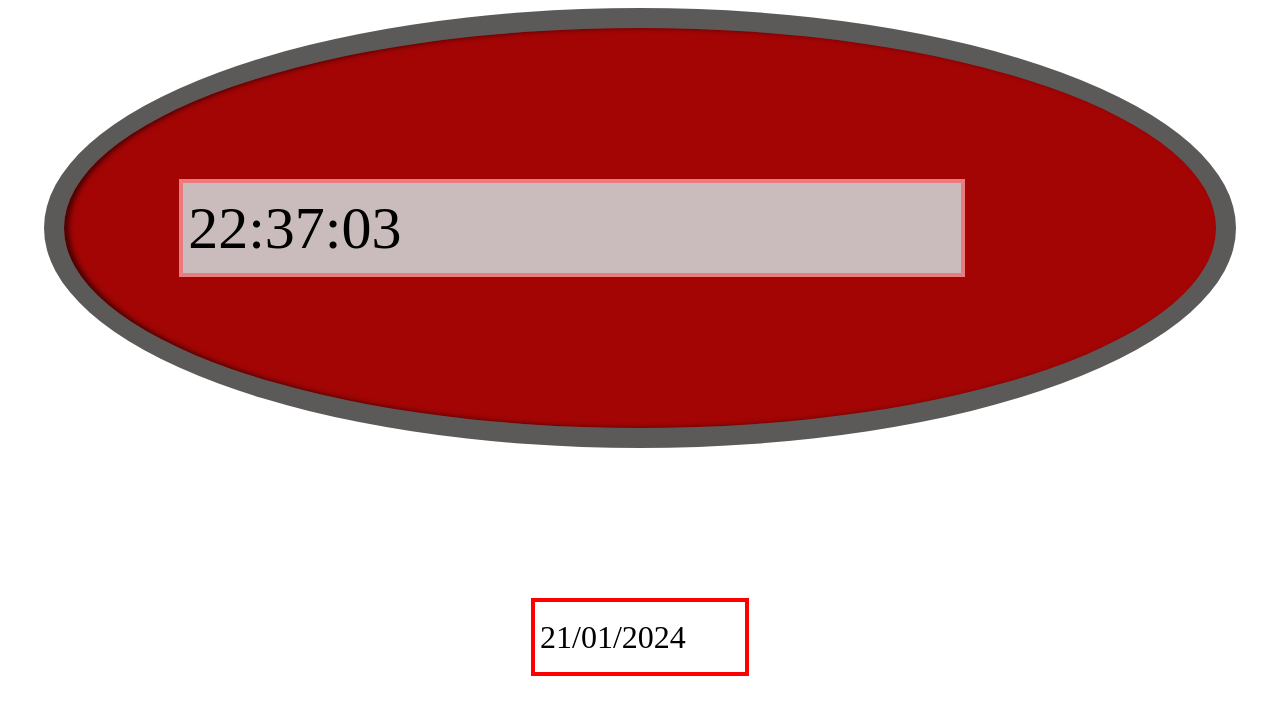
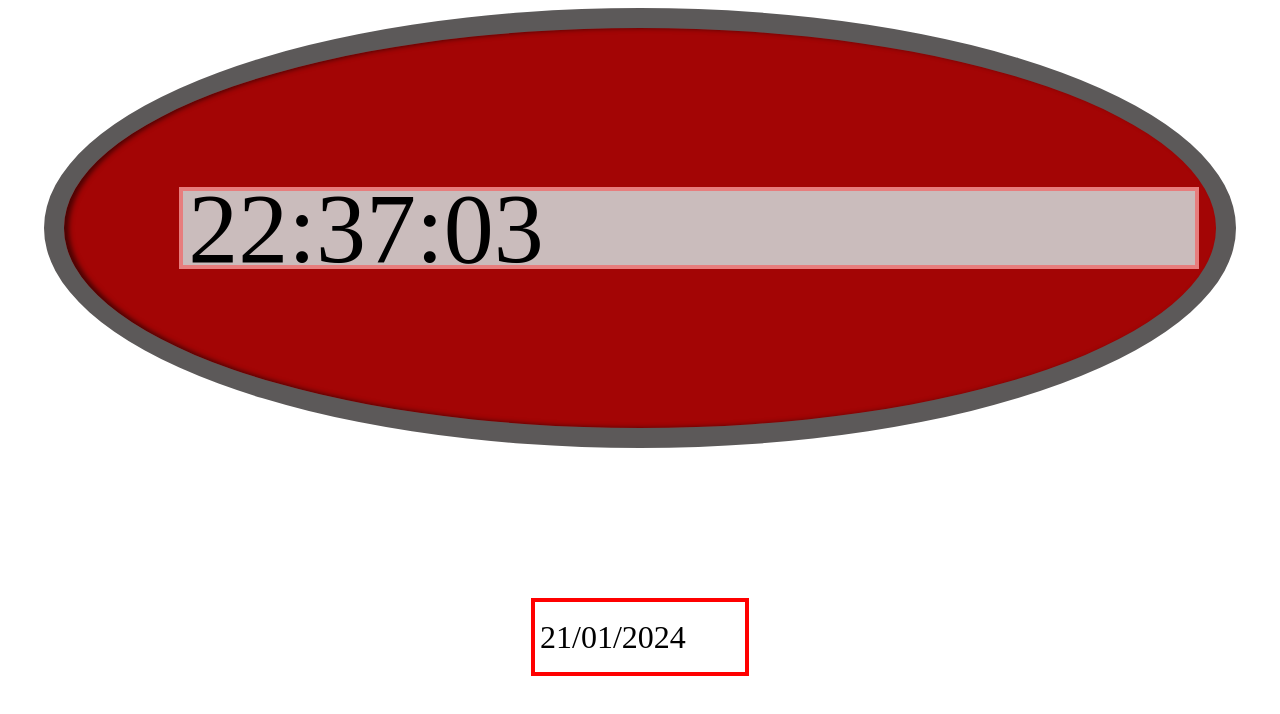
Before and after one commit to Gleitonbb/hora_e_data, a plain HTML site: page index.html in a window 1280 px wide. Drawn offline with Linux system fonts and the light colour scheme.

Commit message:
Update index.html

```diff
--- a/index.html
+++ b/index.html
@@ -24,8 +24,8 @@
                  }
                  .relogio{
                 border: 4px solid rgb(231, 125, 125);
-                width: 60vw;
-                height: 10vh;
+                width: 80vw;
+                height: 8vh;
                 display: flex;
                 align-items: center;
                 padding: 5px;
@@ -46,7 +46,7 @@
                 background-color: rgb(163, 5, 5);
                 box-shadow: 5px 0px 10px rgba(90, 90, 90, 0.719);
                 box-shadow: inset 5px 0px 5px rgba(0, 0, 0, 0.548);
-                font-size: 1.5em;
+                font-size: 2.5em;
 
                  }
 
```
